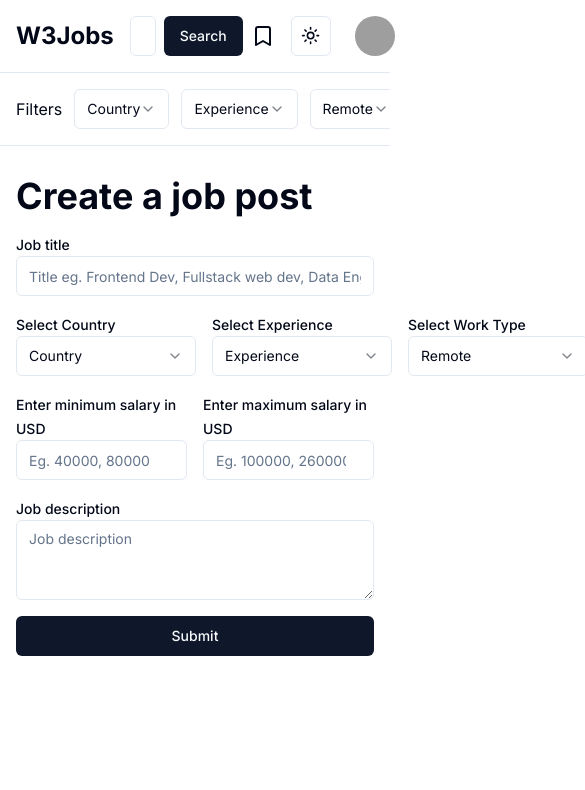
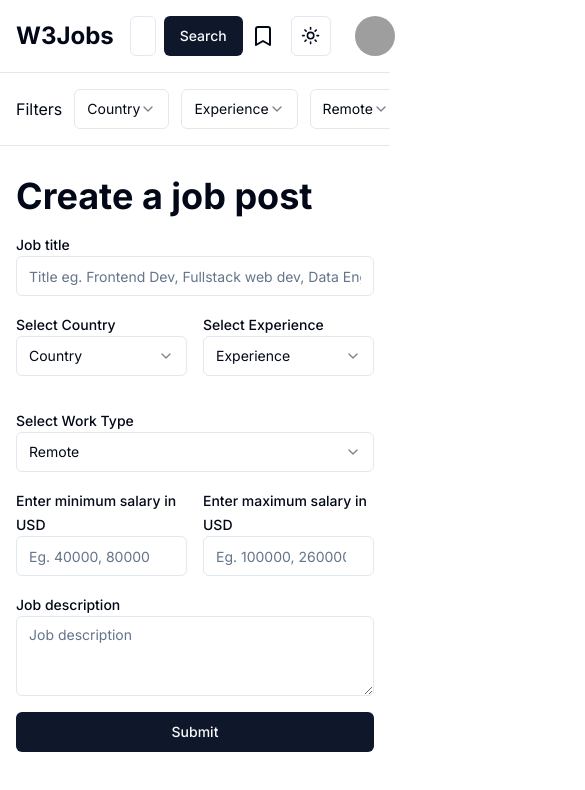
Before and after one commit to ashsajal1/w3jobs, a Next.js app: page /jobs/create in a window 390 px wide. Shown: the top 790 px of the page, 585 px wide, since content can reach past the window. Built offline with nearby package versions, Linux system fonts and the light colour scheme; grey boxes are pictures that could not be loaded.

Commit message:
style: updat layout

```diff
--- a/src/app/jobs/create/page.tsx
+++ b/src/app/jobs/create/page.tsx
@@ -17,11 +17,12 @@ export default function page() {
             </div>
 
             <section className="md:flex md:items-center md:justify-between md:gap-6">
-                <section className="flex items-center gap-4">
-                    <div className="mt-4">
+                <section className="flex md:flex-row flex-col items-center gap-4">
+                    <div className="flex w-full items-center gap-4">
+                        <div className="mt-4 w-full">
                             <Label>Select Country</Label>
                             <Select>
-                            <SelectTrigger className="w-[180px]">
+                                <SelectTrigger className="w-full md:w-[180px]">
                                     <SelectValue placeholder="Country" />
                                 </SelectTrigger>
                                 <SelectContent>
@@ -35,10 +36,10 @@ export default function page() {
                             </Select>
                         </div>
 
-                    <div className="mt-4">
+                        <div className="mt-4 w-full">
                             <Label>Select Experience</Label>
                             <Select>
-                            <SelectTrigger className="w-[180px]">
+                                <SelectTrigger className="w-full md:w-[180px]">
                                     <SelectValue placeholder="Experience" />
                                 </SelectTrigger>
                                 <SelectContent>
@@ -55,13 +56,15 @@ export default function page() {
                                 </SelectContent>
                             </Select>
                         </div>
-                    <div className="mt-4">
+                    </div>
+
+                    <div className="mt-4 w-full">
                         <Label>Select Work Type</Label>
                         <Select>
-                            <SelectTrigger className="w-[180px]">
+                            <SelectTrigger className="w-full">
                                 <SelectValue placeholder="Remote" />
                             </SelectTrigger>
-                            <SelectContent>
+                            <SelectContent className="w-full">
                                 <SelectGroup>
                                     <SelectLabel>Work type</SelectLabel>
                                     {
@@ -75,15 +78,14 @@ export default function page() {
                         </Select>
                     </div>
 
-
                 </section>
 
-                <section className="flex items-center gap-4">
-                    <div className="mt-4">
+                <section className="flex items-center gap-4 md:w-auto w-full">
+                    <div className="mt-4 w-full md:w-auto">
                         <Label>Enter minimum salary in USD</Label>
                         <Input type="number" placeholder="Eg. 40000, 80000" />
                     </div>
-                    <div className="mt-4">
+                    <div className="mt-4 w-full md:w-auto">
                         <Label>Enter maximum salary in USD</Label>
                         <Input type="number" placeholder="Eg. 100000, 260000" />
                     </div>
```
Lines whose indentation alone changed are shown as unchanged.
